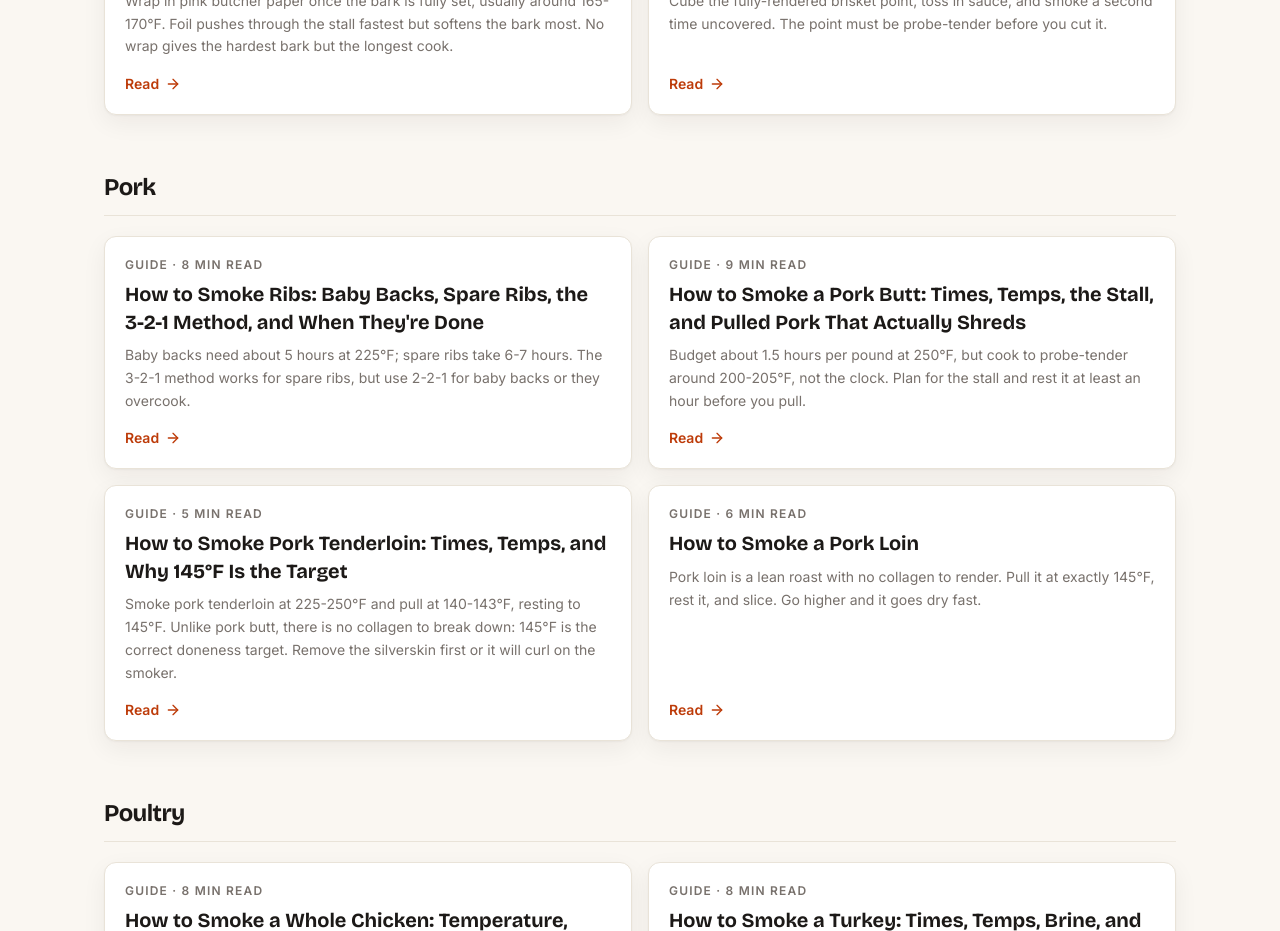
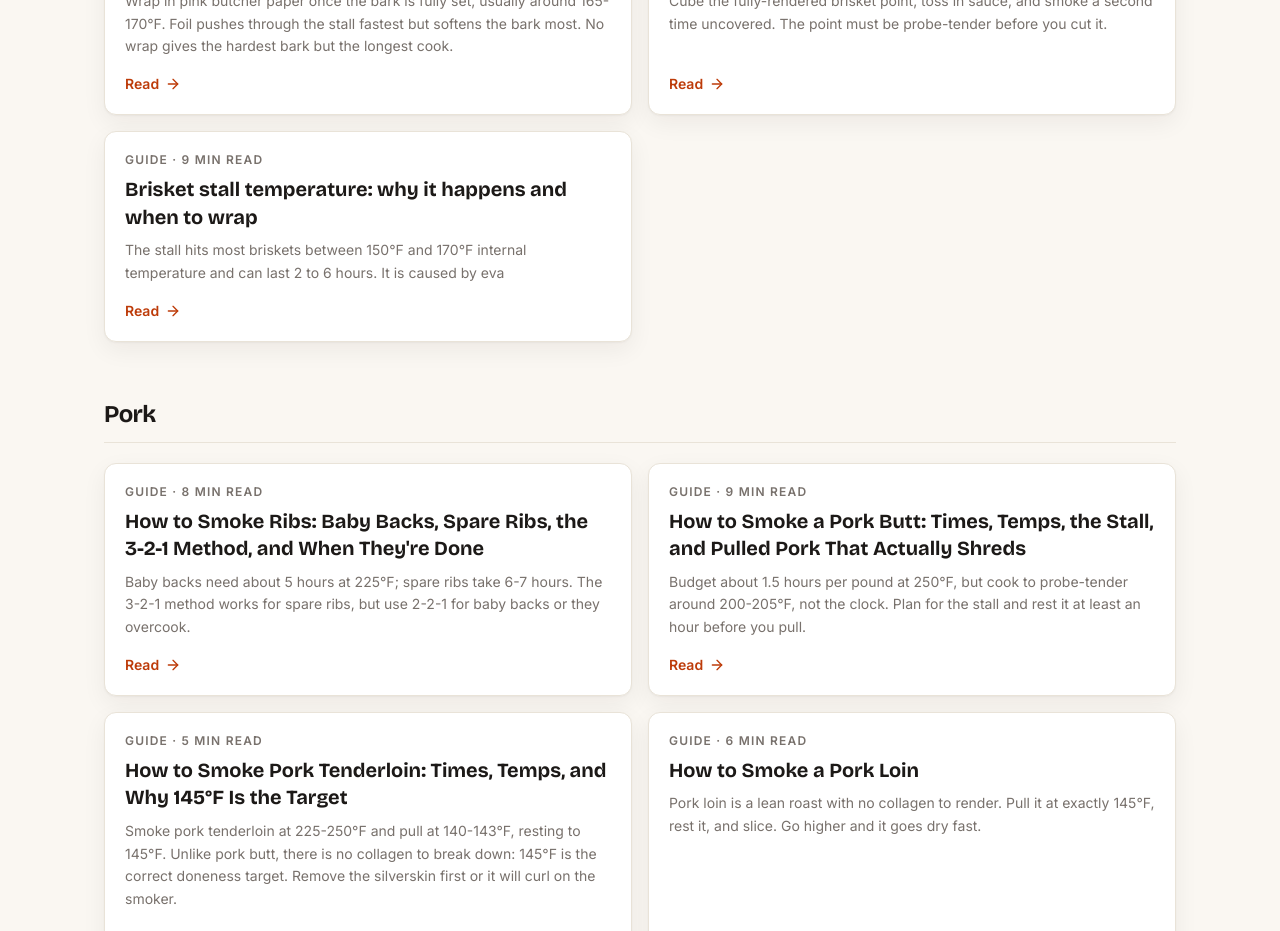
Before and after one commit to raiderj77/emberlog, a Next.js app: page /guides in a window 1280 px wide. Shown: the part 980-1911 px from the top of the page. Built offline with nearby package versions, Linux system fonts and the light colour scheme.

Commit message:
feat: merge markdown posts into guides listing

```diff
--- a/app/guides/page.jsx
+++ b/app/guides/page.jsx
@@ -2,6 +2,7 @@ import Link from "next/link";
 import { ArrowRight } from "lucide-react";
 import { SITE, absUrl } from "@/lib/site";
 import { ARTICLES } from "@/lib/articles";
+import { getAllPosts } from "@/lib/posts";
 import { Container, Breadcrumb, SectionLabel } from "@/components/ui";
 import JsonLd from "@/components/JsonLd";
 
@@ -30,11 +31,13 @@ const CATEGORIES = [
 ];
 
 export default function GuidesPage() {
+  const ALL = [...ARTICLES, ...getAllPosts()];
+
   const ld = {
     "@context": "https://schema.org",
     "@type": "ItemList",
     name: "BBQ & Smoking Guides",
-    itemListElement: ARTICLES.map((a, i) => ({
+    itemListElement: ALL.map((a, i) => ({
       "@type": "ListItem",
       position: i + 1,
       url: absUrl(`/guides/${a.slug}/`),
@@ -56,7 +59,7 @@ export default function GuidesPage() {
 
         <div className="mt-12 space-y-14">
           {CATEGORIES.map((cat) => {
-            const articles = ARTICLES.filter((a) => a.category === cat.key);
+            const articles = ALL.filter((a) => a.category === cat.key);
             if (articles.length === 0) return null;
             return (
               <section key={cat.key}>
```
